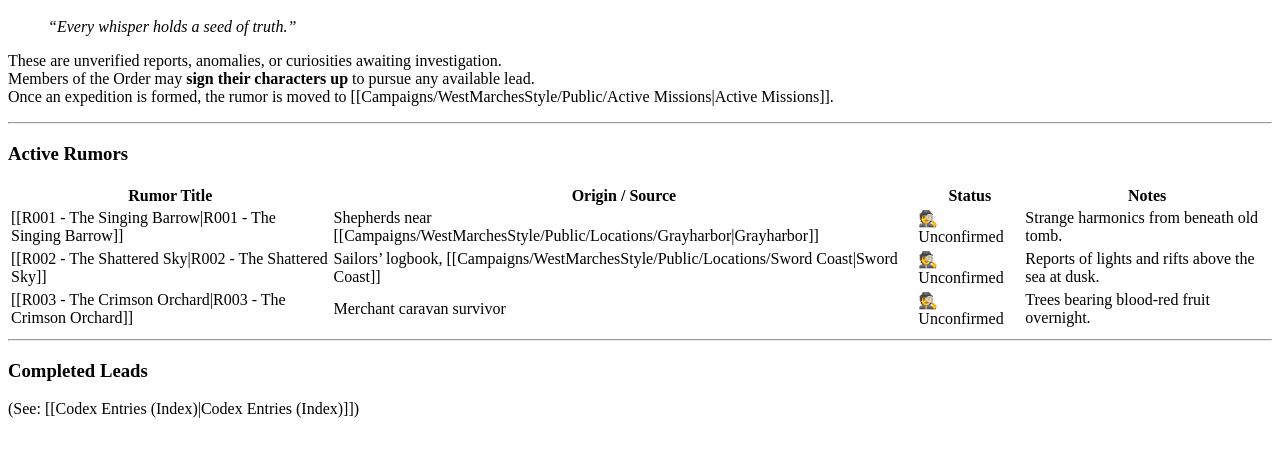
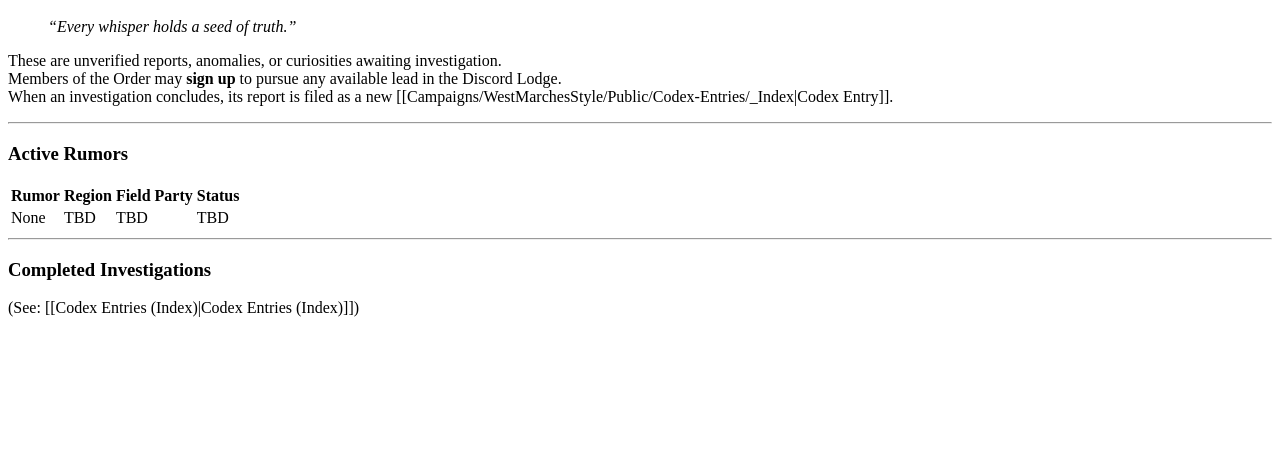
Before and after one commit to nt15mcp/nt15mcp.github.io, an Eleventy site: page src/site/notes/Campaigns/WestMarchesStyle/Public/Rumors & Leads.md in a window 1280 px wide. Shown: the part 49-506 px from the top of the page. Built offline with nearby package versions, Linux system fonts and the light colour scheme; Eleventy itself is replaced by a stand-in of ours; files that its build step writes are made by us from their sources; what @sindresorhus/slugify, eleventy-plugin-nesting-toc, fs-file-tree, glob would draw is missing.

Commit message:
Published multiple files

```diff
--- a/src/site/notes/Campaigns/WestMarchesStyle/Public/Rumors & Leads.md
+++ b/src/site/notes/Campaigns/WestMarchesStyle/Public/Rumors & Leads.md
@@ -8,20 +8,18 @@
 > *“Every whisper holds a seed of truth.”*
 
 These are unverified reports, anomalies, or curiosities awaiting investigation.
-Members of the Order may **sign their characters up** to pursue any available lead.
-Once an expedition is formed, the rumor is moved to [[Campaigns/WestMarchesStyle/Public/Active Missions\|Active Missions]].
+Members of the Order may **sign up** to pursue any available lead in the Discord Lodge.
+When an investigation concludes, its report is filed as a new [[Campaigns/WestMarchesStyle/Public/Codex-Entries/_Index\|Codex Entry]].
 
 ---
 
 ### Active Rumors
 
-| Rumor Title | Origin / Source | Status | Notes |
-|--------------|----------------|---------|-------|
-| [[R001 - The Singing Barrow\|R001 - The Singing Barrow]] | Shepherds near [[Campaigns/WestMarchesStyle/Public/Locations/Grayharbor\|Grayharbor]] | 🕵️ Unconfirmed | Strange harmonics from beneath old tomb. |
-| [[R002 - The Shattered Sky\|R002 - The Shattered Sky]] | Sailors’ logbook, [[Campaigns/WestMarchesStyle/Public/Locations/Sword Coast\|Sword Coast]] | 🕵️ Unconfirmed | Reports of lights and rifts above the sea at dusk. |
-| [[R003 - The Crimson Orchard\|R003 - The Crimson Orchard]] | Merchant caravan survivor | 🕵️ Unconfirmed | Trees bearing blood-red fruit overnight. |
+| Rumor | Region | Field Party | Status |
+| ----- | ------ | ----------- | ------ |
+| None  | TBD    | TBD         | TBD    |
+
 
 ---
-
-### Completed Leads
+### Completed Investigations
 (See: [[Codex Entries (Index)\|Codex Entries (Index)]])
```
Also changed, not shown: src/site/notes/Campaigns/WestMarchesStyle/Public/Active Missions.md (+5 -8 lines).
